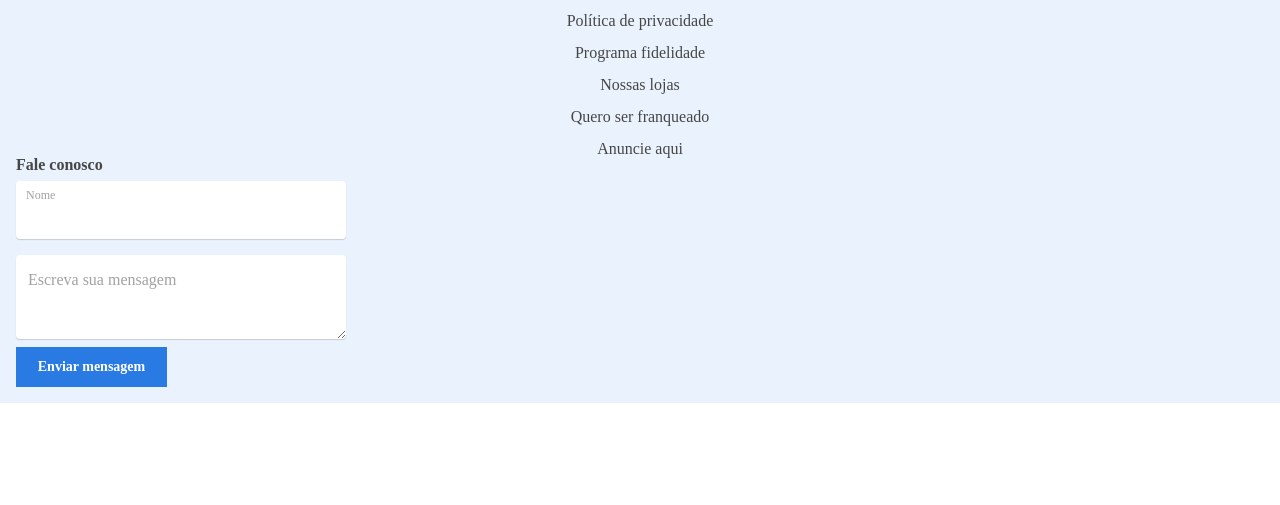
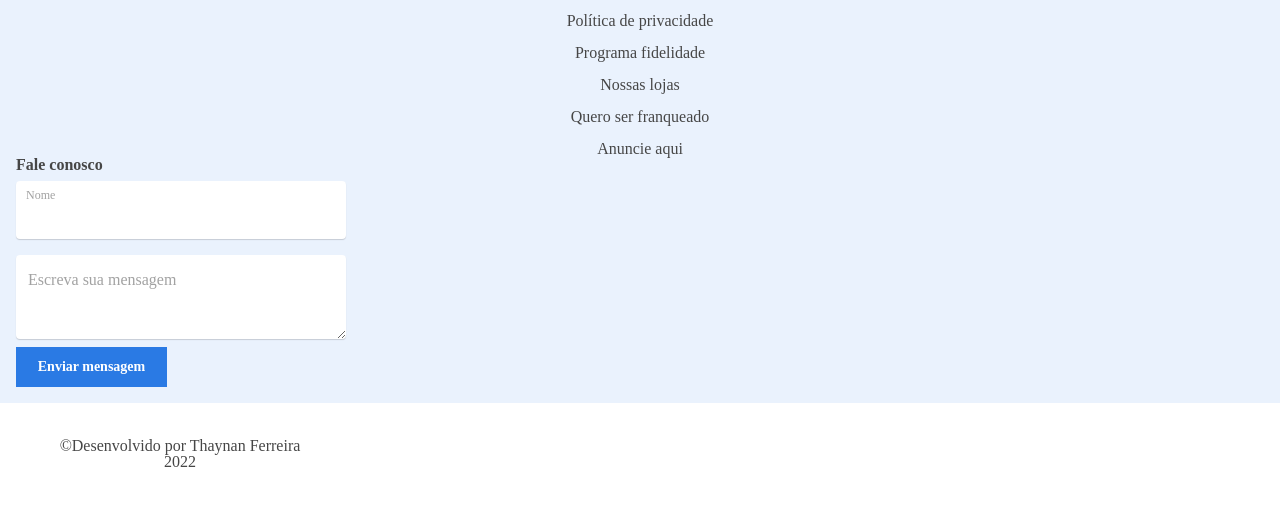
Before and after one commit to Thaynan-Ferreira/ChallengeAlura, a plain HTML site: page index.html in a window 1280 px wide. Shown: the part 2690-3195 px from the top of the page. Before the commit the page ends 3093 px from the top, so only its background shows below. Drawn offline with Linux system fonts and the light colour scheme; a web font is replaced by a local one.

Commit message:
Adicionando o copyright

```diff
--- a/css/estilo.css
+++ b/css/estilo.css
@@ -277,3 +277,20 @@
     border: none;
 
 }
+
+.copy{
+    display: flex;
+    width: 360px;
+    height: 102px;
+    flex-direction: column;
+    justify-content: center;
+    align-items: center;
+    background-color: #FFFFFF;
+}
+
+.copy p {
+    font-family: "Raleway";
+    font-size: 16px;
+    font-weight: 500;
+    color: #464646;
+}
--- a/index.html
+++ b/index.html
@@ -181,6 +181,10 @@
             <input type="submit" value="Enviar mensagem" class="enviar">
         </form>
     </footer>
+    <section class="copy">
+        <p>&copy;Desenvolvido por Thaynan Ferreira</p>
+        <p>2022</p>
+    </section>
 
 </body>
 </html>
```
